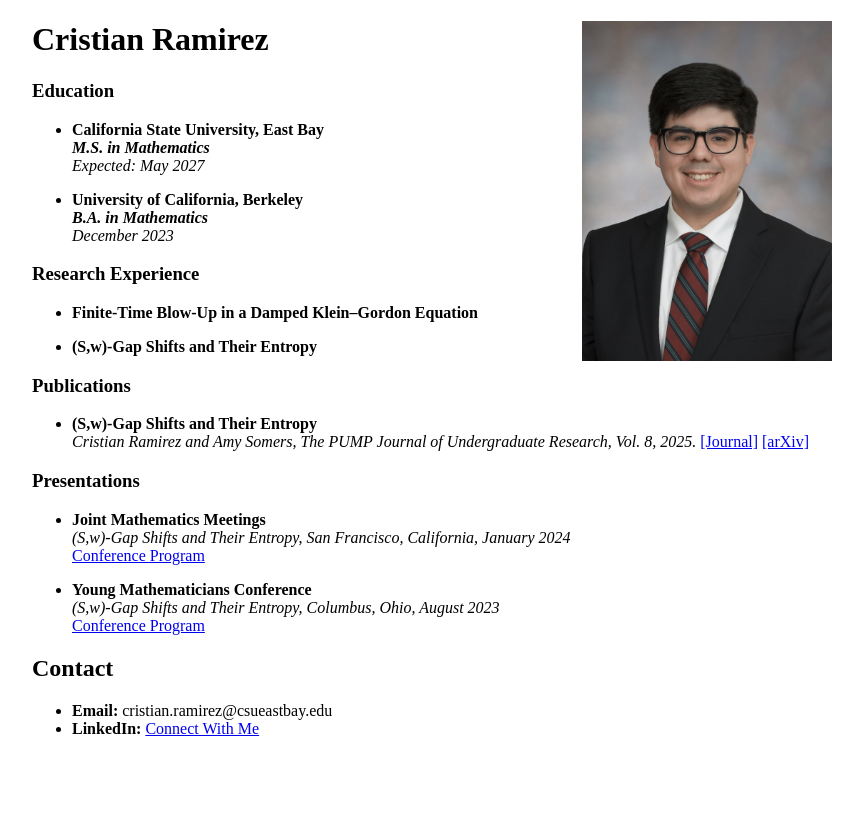
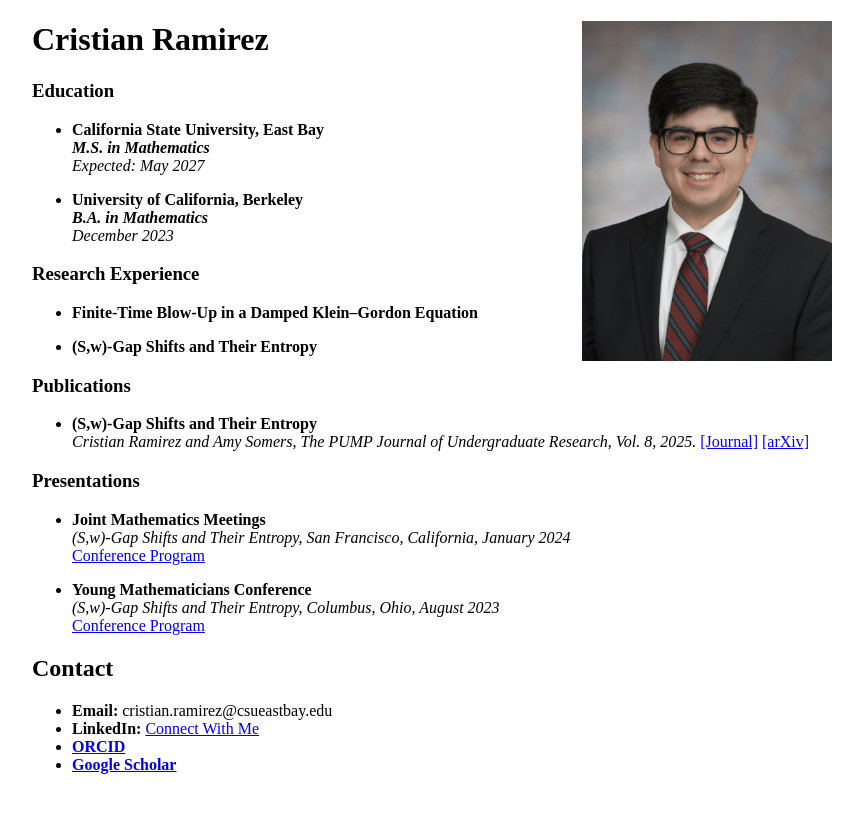
Before and after one commit to ramirez-cristian/ramirez-cristian.github.io, a Jekyll site: the page built from index.md, in a window 1280 px wide. Shown: the top 813 px of the page, without its empty margins (208-1071 px from the left). Built offline with Jekyll 4.4.1, drawn with Linux system fonts in a browser that asks for light colours.

Commit message:
Add ORCID and Google Scholar links to contact section

```diff
--- a/index.md
+++ b/index.md
@@ -49,3 +49,5 @@ layout: default
 
 - **Email:** cristian.ramirez@csueastbay.edu
 - **LinkedIn:** [Connect With Me](https://www.linkedin.com/in/cristian-ramirez-/)
+- [**ORCID**](https://orcid.org/0009-0003-6270-6834)
+- [**Google Scholar**](https://scholar.google.com/citations?user=YN3qWKUAAAAJ&hl=en)
```
